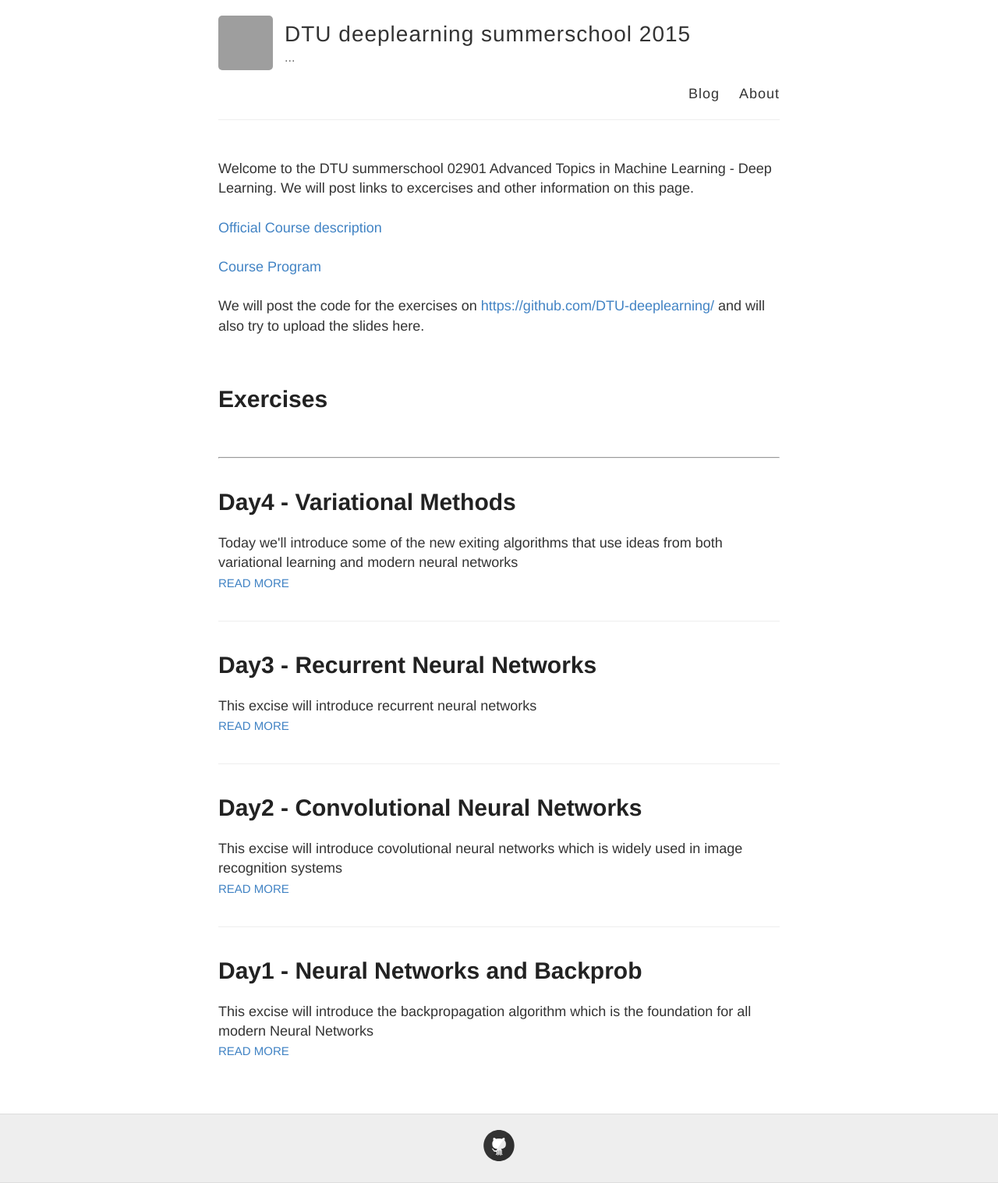
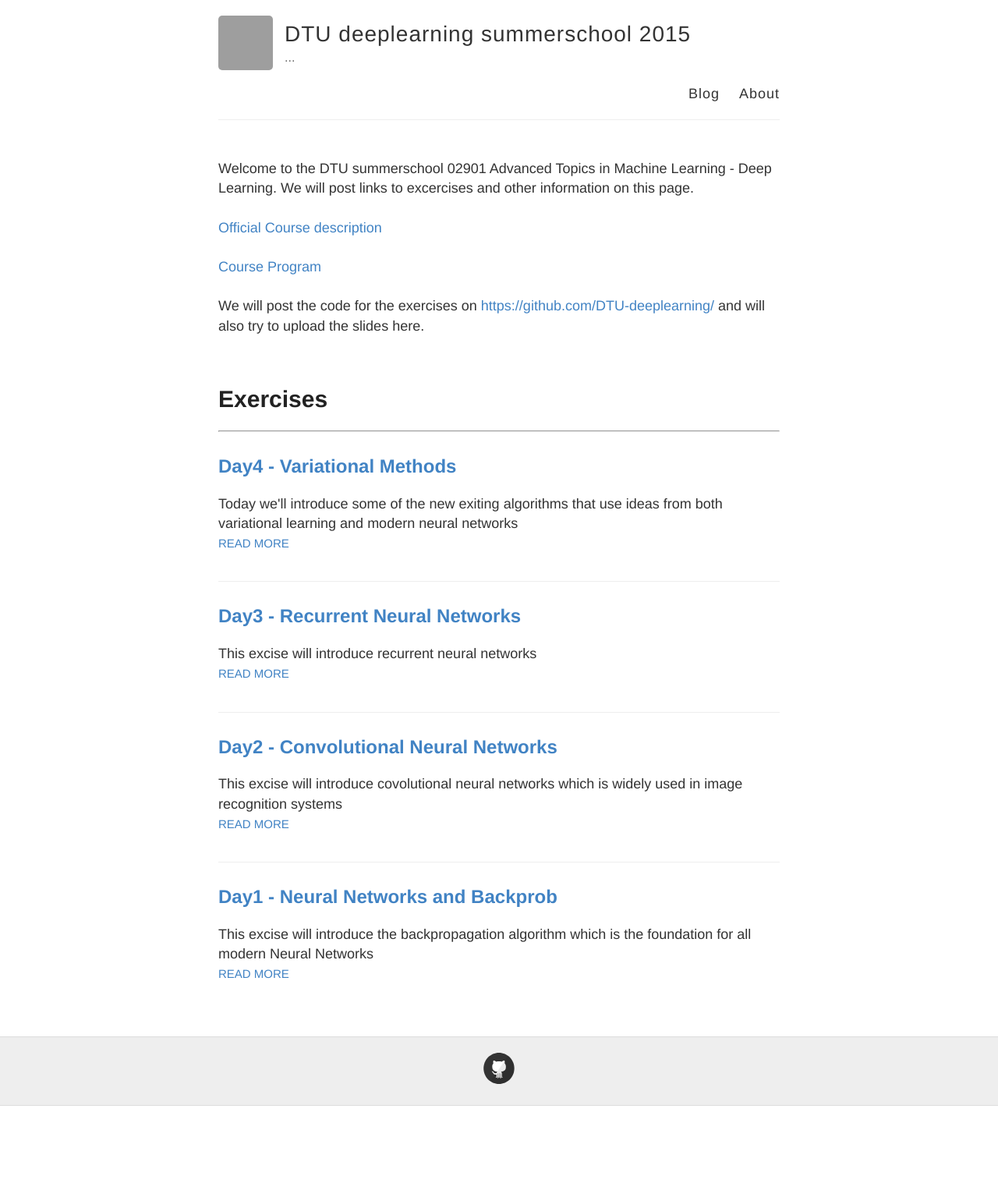
Before and after one commit to JMDP5/DTU-deeplearning.github.io, a Jekyll site: the page built from index.html, in a window 1280 px wide. Shown: the whole page at 78% size. Built offline with Jekyll 4.4.1, drawn with Linux system fonts in a browser that asks for light colours; Markdown is read by kramdown in place of the engine named in the settings; after the commit the page ends 1418 px from its top, so only the background shows below that; grey boxes are pictures that could not be loaded.

Commit message:
frontpage

```diff
--- a/_config.yml
+++ b/_config.yml
@@ -62,7 +62,7 @@
 
 # Set the Sass partials directory, as we're using @imports
 sass:
-  style: :expanded # You might prefer to minify using :compressed
+  style: :compressed # You might prefer to minify using :compressed
 
 # Use the following plug-ins
 gems:
--- a/index.html
+++ b/index.html
@@ -15,7 +15,6 @@
      We will post the code for the exercises on <a href="https://github.com/DTU-deeplearning/">https://github.com/DTU-deeplearning/</a>  and will also try to upload the slides here.
      <br><br>
      <h1>Exercises</h1>
-     <br>
      <hr>
 </div>
 
@@ -23,7 +22,7 @@
   {% for post in site.posts %}
     <article class="post">
 
-      <h1><a href="{{ site.baseurl }}{{ post.url }}">{{ post.title }}</a></h1>
+      <h2><a href="{{ site.baseurl }}{{ post.url }}">{{ post.title }}</a></h2>
 
       <div class="entry">
         {{ post.excerpt }}
```
